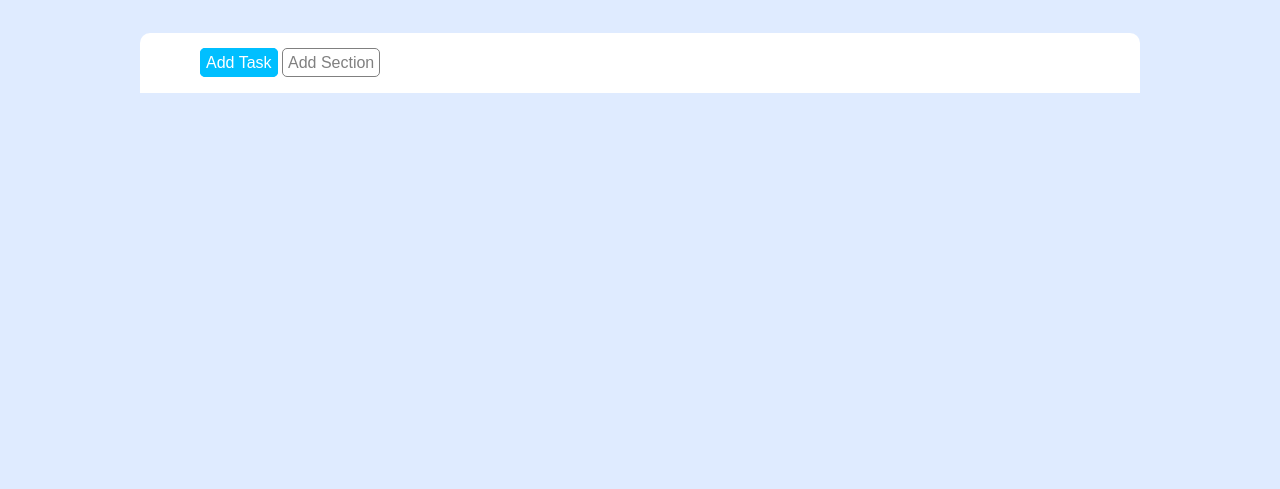
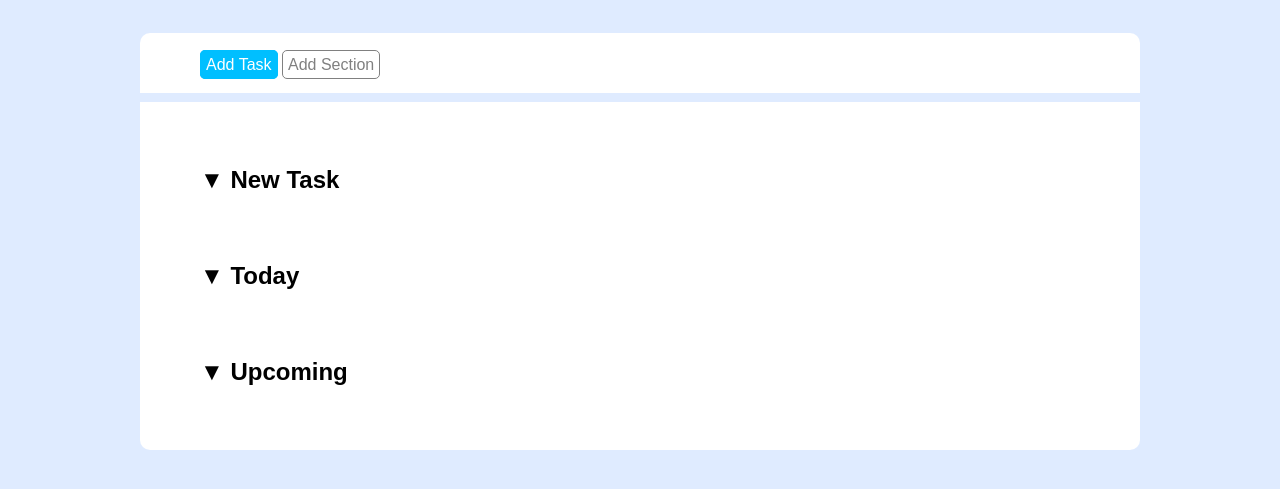
Before and after one commit to GiacomoAccardi/html-css-toboolist, a plain HTML site: page index.html in a window 1280 px wide. Shown: the part 77-566 px from the top of the page. Drawn offline with Linux system fonts and the light colour scheme.

Commit message:
[FEAT] Main section now has a lists section with a main list

```diff
--- a/css/style.css
+++ b/css/style.css
@@ -29,20 +29,20 @@
         margin: 35px;
     }
 
-
     .container{
         width: 1000px;
         margin: auto;
     }
+
+    /*BUTTON CONTAINER*/
 
     .buttonbar-config{
         height: 60px;
         background-color: white;
         border-top-left-radius: 10px;
         border-top-right-radius: 10px;
-        line-height: 3.7;
+        line-height: 4;
     }
-
 
     .button{
         padding: 5px;
@@ -64,3 +64,17 @@
         background-color: none;
         border: 1px solid grey;
     }
+
+    /*LIST SECTION*/
+
+    .lists-container{
+        background-color: white;
+        padding: 30px 60px;
+        margin-top: 5px;
+        border-bottom-left-radius: 10px;
+        border-bottom-right-radius: 10px;
+    }
+
+    ul{
+        list-style-type:none;
+    }
--- a/index.html
+++ b/index.html
@@ -22,15 +22,40 @@
     </header>
 
     <main>
-
+        <!--contenitore per il corpo della pagina-->
         <div class="container">
 
+            <!--buttonbar-->
             <div class="buttonbar-config">
 
+                <!--contenitore per i bottoni-->
                 <div class="button-container">
 
                     <span class="button button-on">Add Task</span>
                     <span class="button button-off">Add Section</span>
+
+                </div>
+
+                <!--contenitore per list section-->
+                <div class="lists-container">
+
+                    <ul>
+                        <li>
+                            <h2>&#x25BC; New Task</h2>
+                            <ul>
+
+                            </ul>
+                        </li>
+
+                        <li>
+                            <h2>&#x25BC; Today</h2>
+                        </li>
+
+                        <li>
+                            <h2>&#x25BC; Upcoming</h2>
+                        </li>
+
+                    </ul>
 
                 </div>
 
```
